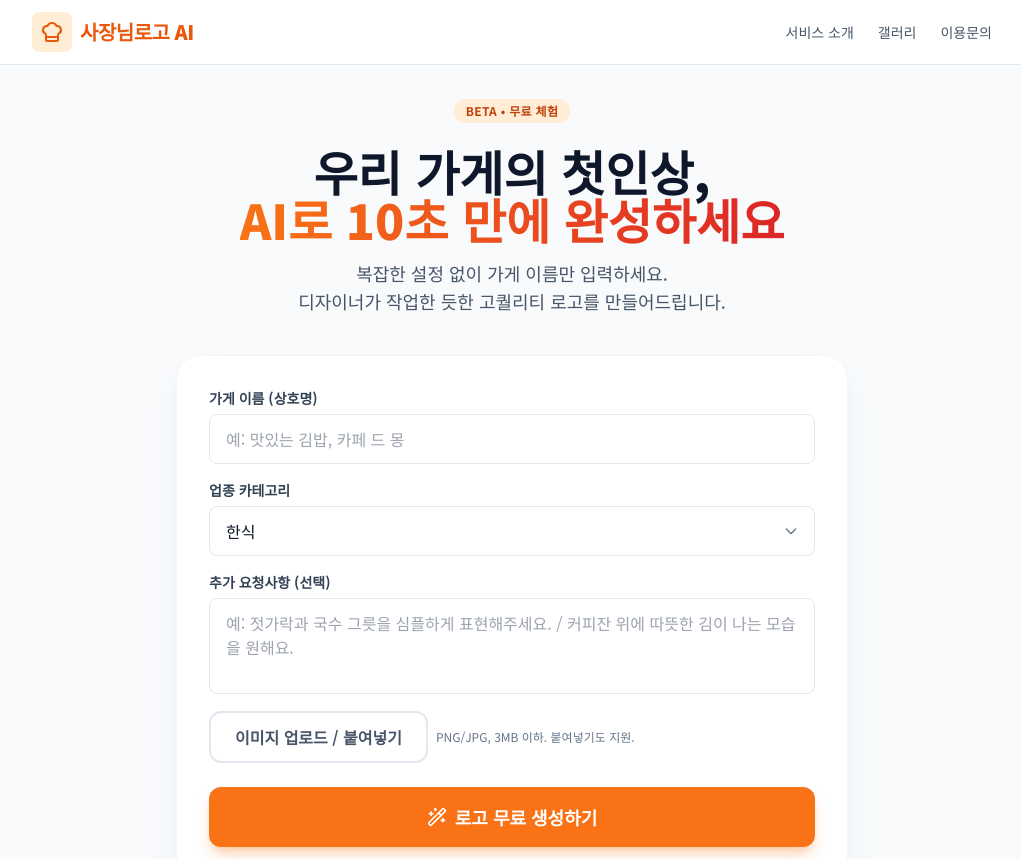
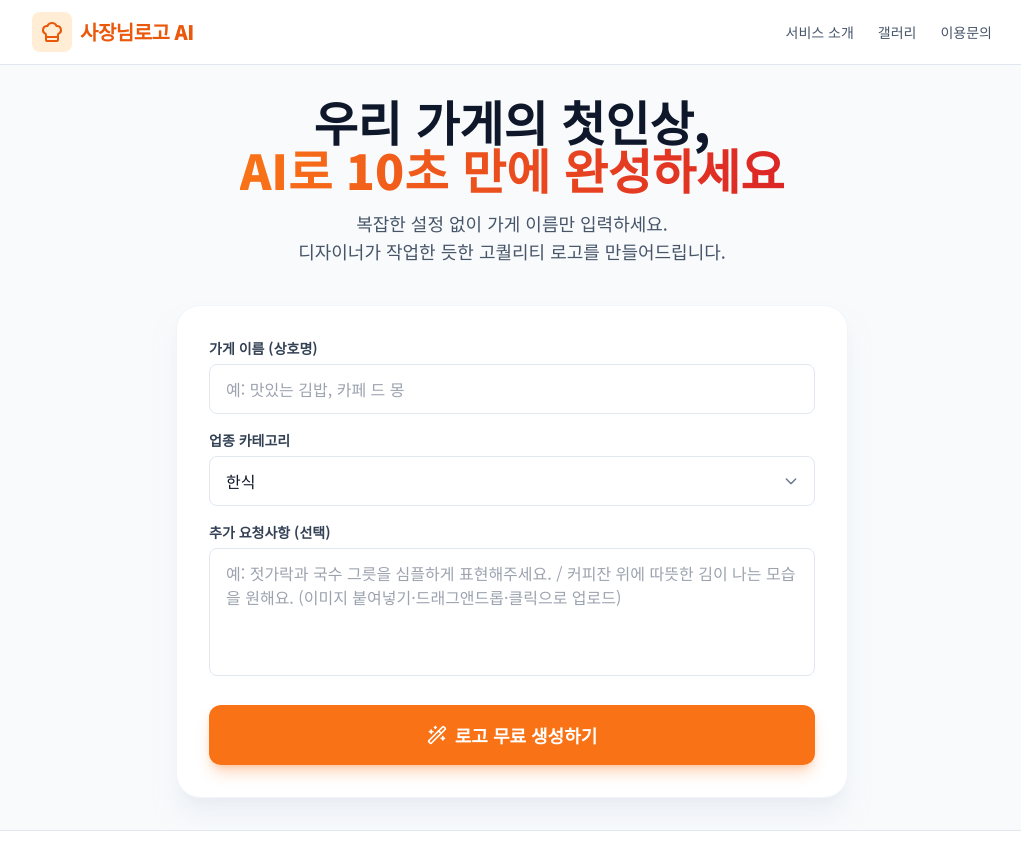
Before and after one commit to sungwook7778-collab/freekit-logo-ai, a React (Vite) app: page / in a window 1280 px wide. Shown: the top 859 px of the page, without its empty margins (128-1149 px from the left). Built offline with nearby package versions, Linux system fonts and the light colour scheme.

Commit message:
UI: remove beta badge and allow paste/drag/click image in textarea

```diff
--- a/App.tsx
+++ b/App.tsx
@@ -121,9 +121,6 @@ function App() {
           {/* Hero Section (Only show on form step) */}
           {step === 'form' && (
             <div className="text-center mb-10 space-y-4 animate-in fade-in slide-in-from-bottom-4 duration-700">
-              <span className="inline-block px-3 py-1 bg-orange-100 text-orange-700 rounded-full text-xs font-bold tracking-wide mb-2">
-                BETA • 무료 체험
-              </span>
               <h1 className="text-4xl sm:text-5xl font-black text-slate-900 leading-tight">
                 우리 가게의 첫인상,<br />
                 <span className="text-transparent bg-clip-text bg-gradient-to-r from-orange-500 to-red-600">
@@ -170,21 +167,12 @@ function App() {
                         value={formData.additionalDetails}
                         onChange={handleInputChange}
                         onPaste={handlePasteImage}
-                        placeholder="예: 젓가락과 국수 그릇을 심플하게 표현해주세요. / 커피잔 위에 따뜻한 김이 나는 모습을 원해요."
-                        className="w-full px-4 py-3 rounded-lg border border-slate-200 bg-white focus:ring-2 focus:ring-orange-500 focus:border-orange-500 transition-all outline-none resize-none h-24"
+                        onClick={() => fileInputRef.current?.click()}
+                        onDrop={(e) => { e.preventDefault(); const file = e.dataTransfer?.files?.[0]; if (file) handleFileChange(file); }}
+                        onDragOver={(e) => e.preventDefault()}
+                        placeholder="예: 젓가락과 국수 그릇을 심플하게 표현해주세요. / 커피잔 위에 따뜻한 김이 나는 모습을 원해요. (이미지 붙여넣기·드래그앤드롭·클릭으로 업로드)"
+                        className="w-full px-4 py-3 rounded-lg border border-slate-200 bg-white focus:ring-2 focus:ring-orange-500 focus:border-orange-500 transition-all outline-none resize-none h-32"
                      />
-                     <div className="mt-3 flex flex-col gap-2">
-                       <div className="flex items-center gap-2">
-                         <Button
-                           type="button"
-                           variant="outline"
-                           className="gap-2"
-                           onClick={() => fileInputRef.current?.click()}
-                         >
-                           이미지 업로드 / 붙여넣기
-                         </Button>
-                         <span className="text-xs text-slate-500">PNG/JPG, 3MB 이하. 붙여넣기도 지원.</span>
-                       </div>
                      <input
                        ref={fileInputRef}
                        type="file"
@@ -193,21 +181,20 @@ function App() {
                        onChange={(e) => handleFileChange(e.target.files?.[0] || null)}
                      />
                      {formData.referenceImage && (
-                         <div className="flex items-center gap-3 p-3 rounded-lg border border-slate-200 bg-slate-50">
+                       <div className="flex items-center gap-3 p-3 mt-3 rounded-lg border border-slate-200 bg-slate-50">
                          <img
                            src={formData.referenceImage}
                            alt="참고 이미지 미리보기"
                            className="w-16 h-16 object-contain rounded border border-slate-200 bg-white"
                          />
                          <div className="flex-1 text-sm text-slate-600">
-                             참고 이미지가 첨부되었습니다. (생성 시 심볼 영감에 활용)
+                           참고 이미지가 첨부되었습니다. (붙여넣기/드래그/클릭으로 교체 가능)
                          </div>
                          <Button variant="outline" type="button" onClick={removeReferenceImage}>
                            제거
                          </Button>
                        </div>
                      )}
-                     </div>
                   </div>
                 </div>
 
```
Lines whose indentation alone changed are shown as unchanged.
